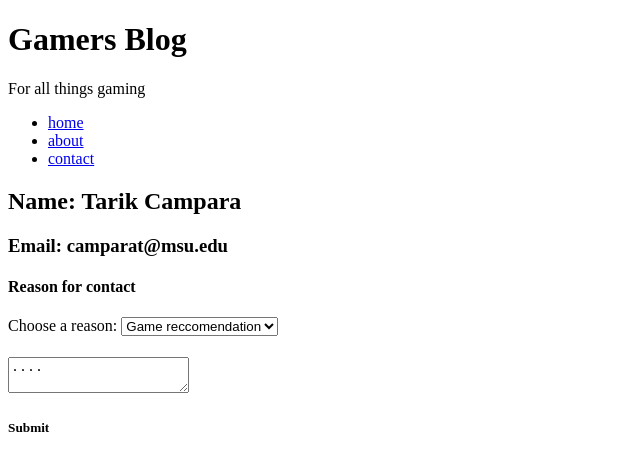
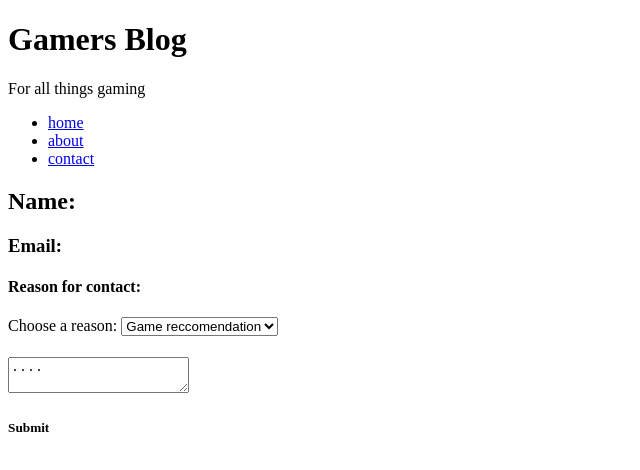
Before and after one commit to tarikcampara0/MI349_blog, a plain HTML site: page contact.html in a window 1280 px wide. Shown: the whole page, without its empty margins (0-640 px from the left). Drawn offline with Linux system fonts and the light colour scheme.

Commit message:
contact draft 2

```diff
--- a/contact.html
+++ b/contact.html
@@ -16,9 +16,9 @@
                 <li><a href="contact.html">contact</a></li>
             </ul>
         </nav>
-    <h2> Name: Tarik Campara</h2>
-    <h3>Email: camparat@msu.edu</h3>
-    <h4>Reason for contact</h4>
+    <h2> Name:</h2>
+    <h3>Email:</h3>
+    <h4>Reason for contact:</h4>
         <label for="reason">Choose a reason:</label>
   <select name="reson">
     <option value="reason1">Game reccomendation</option>
```
